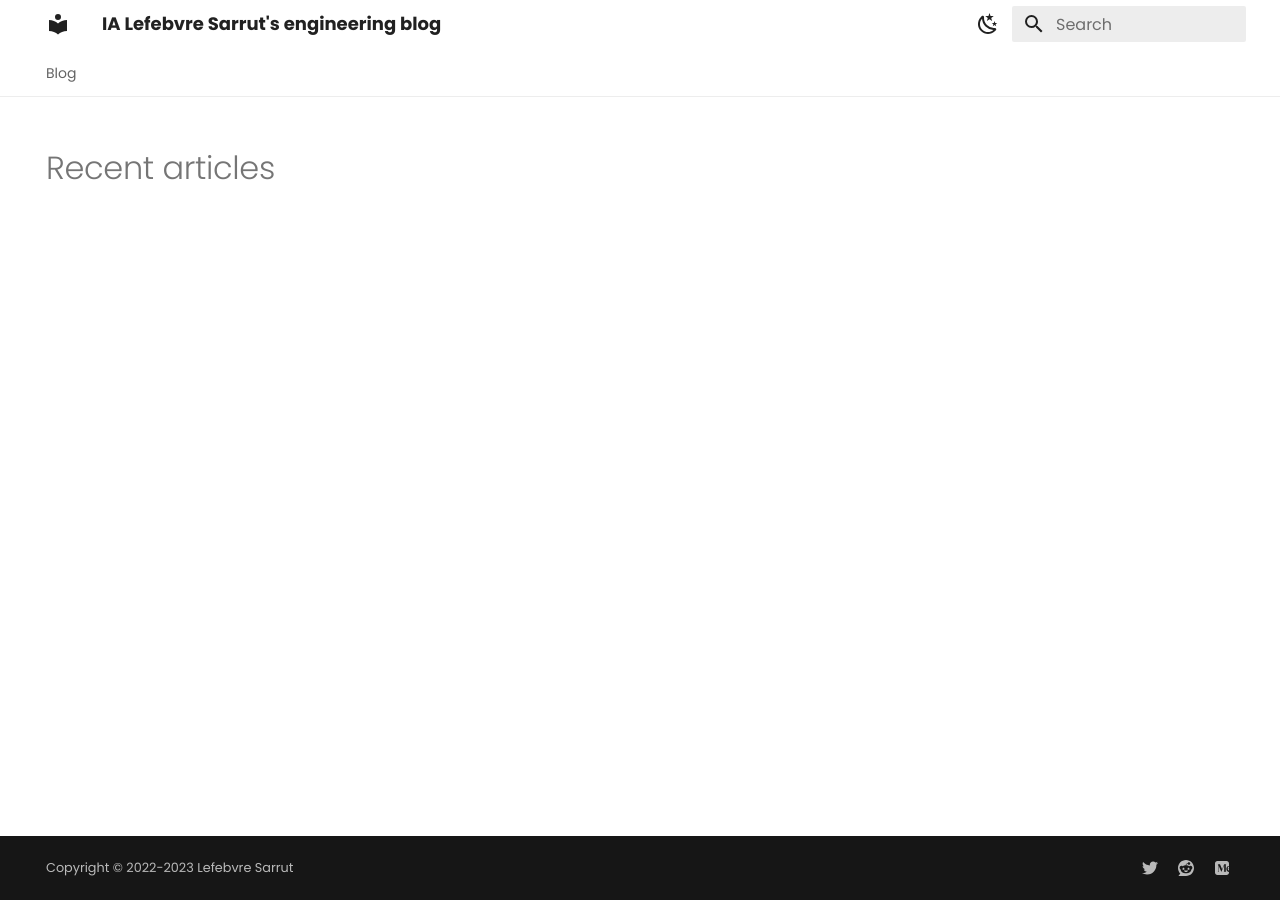
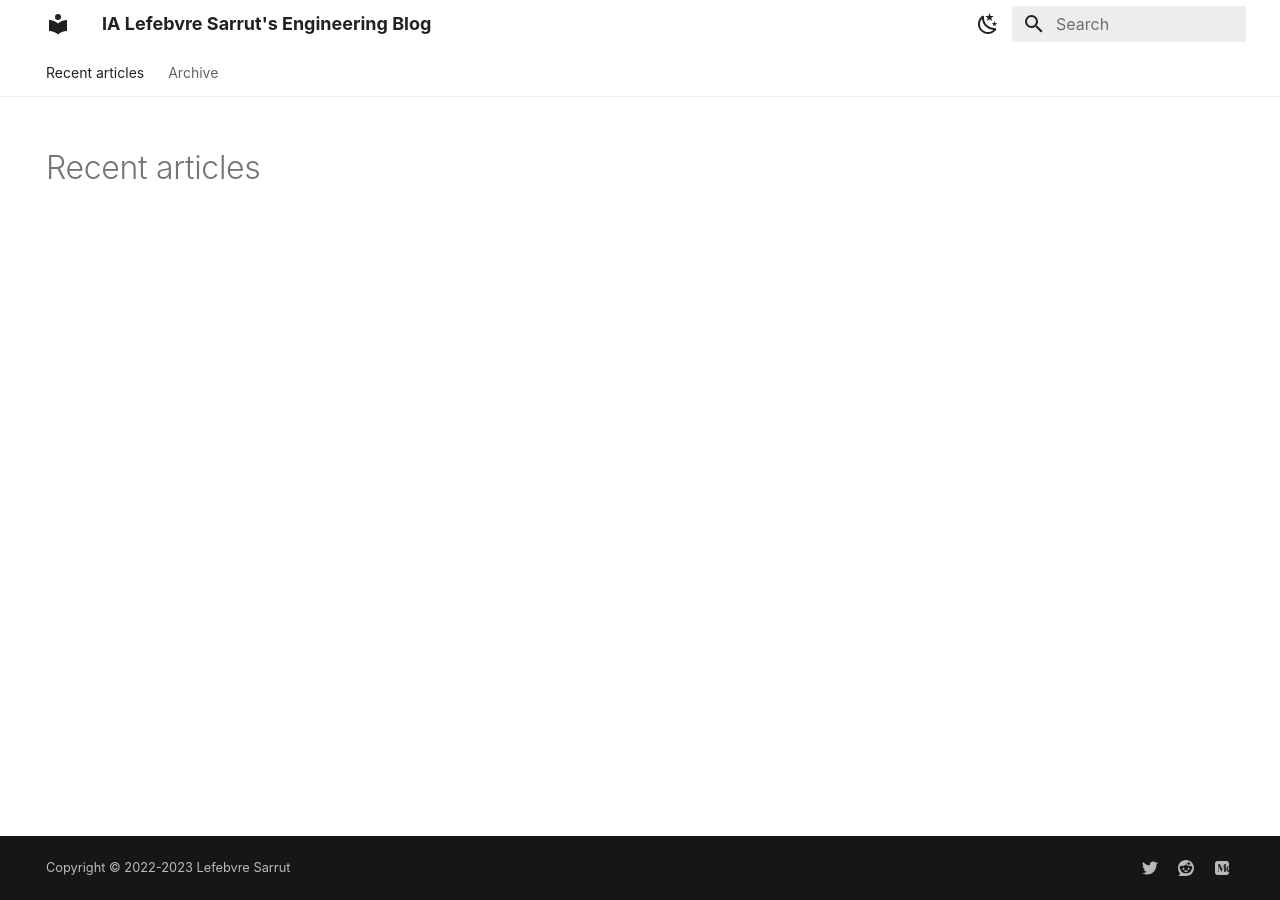
Before and after one commit to ELS-RD/ai.lefebvre-sarrut, an MkDocs documentation site: the page built from docs/index.md, in a window 1280 px wide. Built offline with MkDocs 1.6.1 and Material for MkDocs 9.7.7, drawn with Linux system fonts in a browser that asks for light colours; some web fonts are replaced; part of the change alters nothing that is shown.

```diff
--- a/mkdocs.yml
+++ b/mkdocs.yml
@@ -1,13 +1,9 @@
 # Project information
-site_name: IA Lefebvre Sarrut's engineering blog
-site_url: https://els-rd.github.io/ls-ai-blog/
+site_name: IA Lefebvre Sarrut's Engineering Blog
+site_url: https://www.lefebvre-sarrut.eu/research/ai/blog
 site_author: Lefebvre Sarrut
 site_description: >-
-  IA Lefebvre Sarrut's engineering blog
-
-# Repository
-#repo_name: els-rd/ls-ai-blog
-#repo_url: https://github.com/ELS-RD/ls-ai-blog
+  Lefebvre Sarrut's AI research publication blog
 
 # Copyright
 copyright: Copyright &copy; 2022-2023 Lefebvre Sarrut
@@ -37,7 +33,7 @@ theme:
         # accent: deep purple
 
   font:
-    text: Poppins
+    text: OpenSans
     code: Roboto Mono
 
   icon:
@@ -60,23 +56,44 @@ theme:
 
 # Plugins
 plugins:
+  - blog:
+      blog_dir: . # defined as standalone blog.
+
+      post_date_format: long
+      post_url_date_format: yyyy/MM/dd
+      post_url_format: "{date}/{slug}"
+      post_readtime: true
+
+      archive: true
+      archive_name: Archive
+      archive_date_format: yyyy
+      archive_url_format: "archive/{date}"
+
+      categories: true
+      categories_name: Categories
+      categories_url_format: "category/{slug}"
+      categories_toc: false
+      categories_allowed:
+        - General
+        - Performance
+        - Optimization
+        - LLM
+
+      pagination: true
+      pagination_per_page: 10
+      pagination_url_format: "page/{page}"
+      pagination_template: "$link_first $link_previous ~2~ $link_next $link_last"
+      pagination_keep_content: false
+
+      authors: true
+      authors_file: .authors.yml
+
   - search
   - tags
-  - blog:
-      pagination: true
-      pagination_per_page: 10
-      # archive: false
-      # categories: false
-      categories_allowed:
-        - General
-        - LLM
-        - Performance
-        - Optimization
 
 # Customization
 extra:
-  homepage: blog    # logo targets the blog index.
-  generator: false  # remove made with material for mkdocs notice
+  generator: false  # remove "made with material for mkdocs" notice.
   social:
     - icon: fontawesome/brands/twitter
       link: https://twitter.com/squidfunk
@@ -90,4 +107,4 @@ extra:
 
 # Page tree
 nav:
-  - blog/index.md
+  - index.md  # defined as standalone blog.
```
